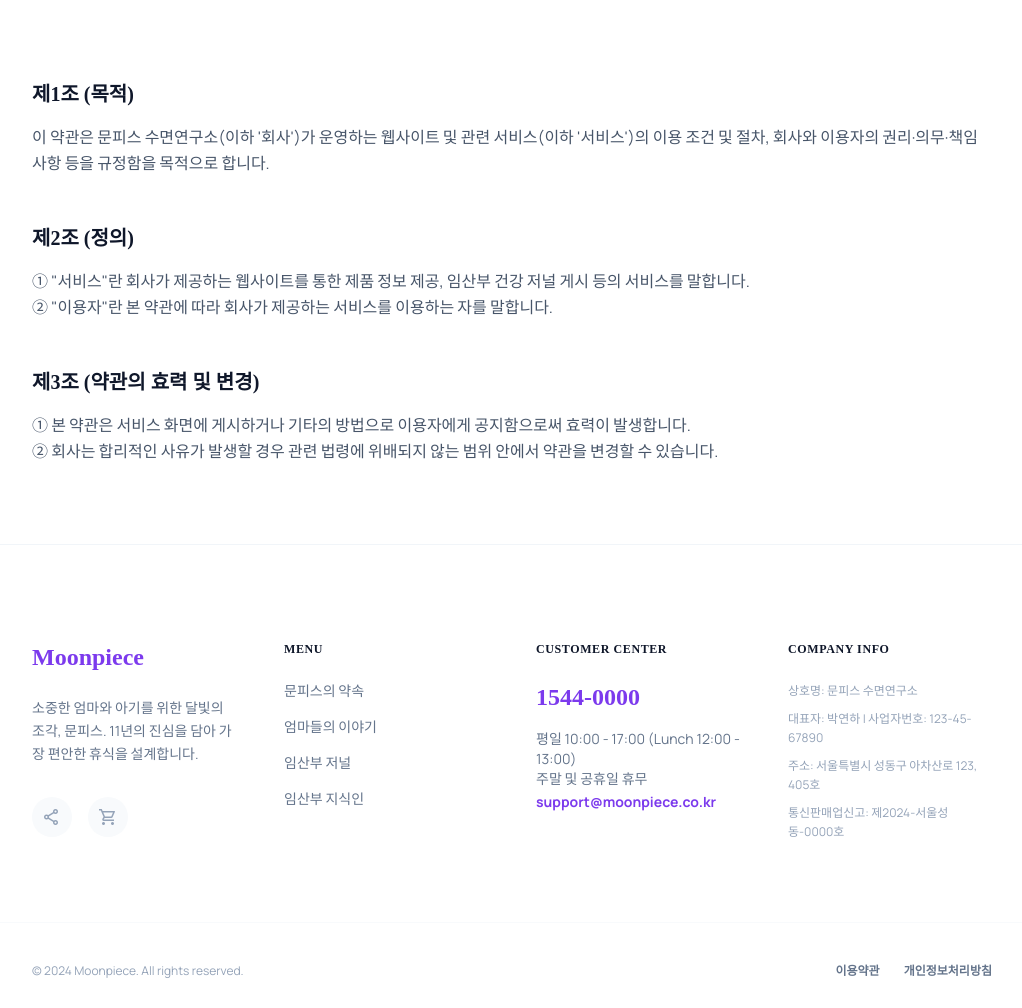
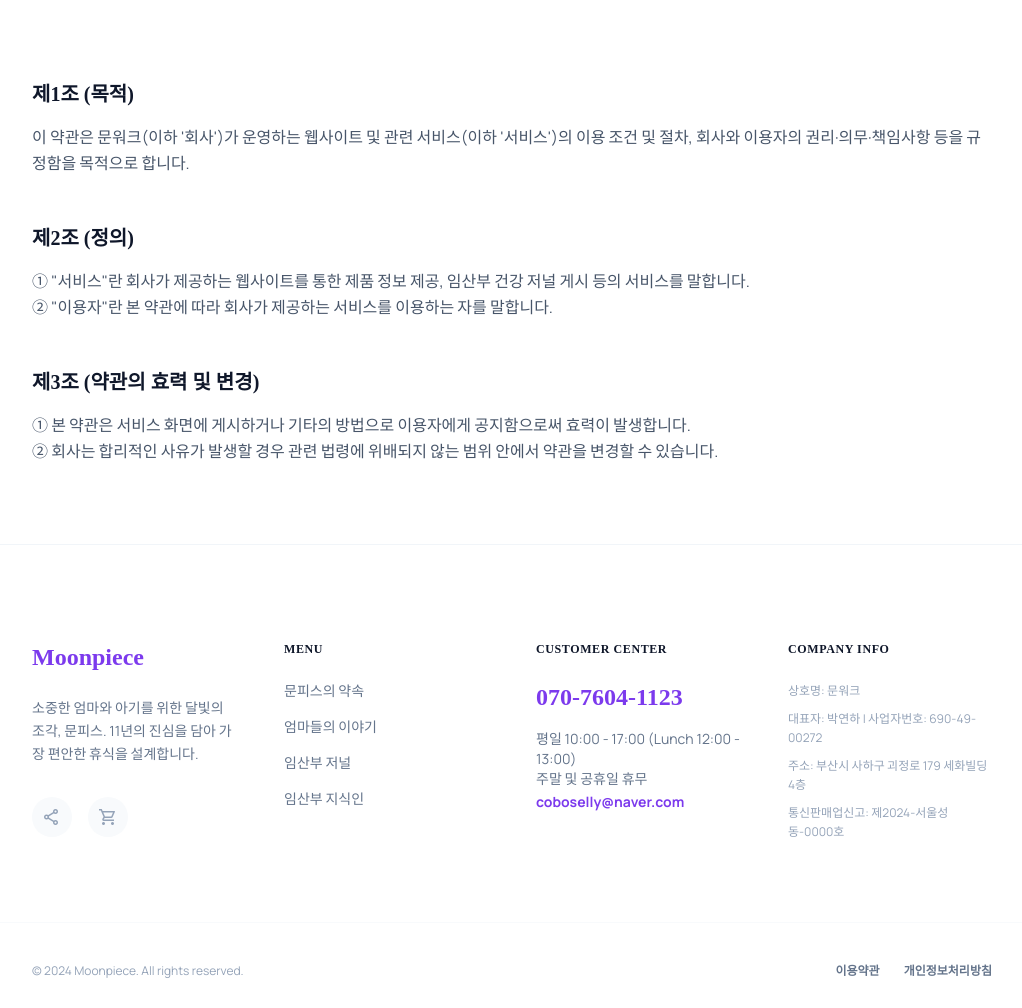
Before and after one commit to wookhong745502-lab/moonpiece-homepage, a website: page terms.html in a window 1280 px wide. Shown: the part 440-1448 px from the top of the page, without its empty margins (128-1150 px from the left). Drawn offline with nearby package versions, Linux system fonts and the light colour scheme.

Commit message:
docs: 푸터 정보 교체 (상호명, 사업자번호, 주소, 이메일, 전화번호)

```diff
--- a/terms.html
+++ b/terms.html
@@ -62,7 +62,7 @@
             <div class="prose prose-slate max-w-none text-slate-600 leading-relaxed space-y-12">
                 <article>
                     <h2 class="text-xl font-bold text-slate-900 mb-4">제1조 (목적)</h2>
-                    <p>이 약관은 문피스 수면연구소(이하 '회사')가 운영하는 웹사이트 및 관련 서비스(이하 '서비스')의 이용 조건 및 절차, 회사와 이용자의 권리·의무·책임사항 등을 규정함을 목적으로 합니다.</p>
+                    <p>이 약관은 문워크(이하 '회사')가 운영하는 웹사이트 및 관련 서비스(이하 '서비스')의 이용 조건 및 절차, 회사와 이용자의 권리·의무·책임사항 등을 규정함을 목적으로 합니다.</p>
                 </article>
                 <article>
                     <h2 class="text-xl font-bold text-slate-900 mb-4">제2조 (정의)</h2>
@@ -104,17 +104,17 @@
             <div>
                 <h4 class="font-bold text-slate-900 mb-6 uppercase tracking-wider text-xs">Customer Center</h4>
                 <div class="space-y-4">
-                    <p class="text-2xl font-black text-moon-600 font-serif">1544-0000</p>
+                    <p class="text-2xl font-black text-moon-600 font-serif">070-7604-1123</p>
                     <p class="text-sm text-slate-500">평일 10:00 - 17:00 (Lunch 12:00 - 13:00)<br>주말 및 공휴일 휴무</p>
-                    <a href="mailto:support@moonpiece.co.kr" class="text-sm text-moon-600 font-bold hover:underline">support@moonpiece.co.kr</a>
+                    <a href="mailto:coboselly@naver.com" class="text-sm text-moon-600 font-bold hover:underline">coboselly@naver.com</a>
                 </div>
             </div>
             <div>
                 <h4 class="font-bold text-slate-900 mb-6 uppercase tracking-wider text-xs">Company Info</h4>
                 <div class="text-xs text-slate-400 leading-relaxed space-y-2">
-                    <p>상호명: 문피스 수면연구소</p>
-                    <p>대표자: 박연하 | 사업자번호: 123-45-67890</p>
-                    <p>주소: 서울특별시 성동구 아차산로 123, 405호</p>
+                    <p>상호명: 문워크</p>
+                    <p>대표자: 박연하 | 사업자번호: 690-49-00272</p>
+                    <p>주소: 부산시 사하구 괴정로 179 세화빌딩 4층</p>
                     <p>통신판매업신고: 제2024-서울성동-0000호</p>
                 </div>
             </div>
```
Also changed, not shown: brand.html (+5 -5 lines), index.html (+5 -5 lines), journal.html (+6 -6 lines), knowledge.html (+5 -5 lines), live_page.html (+3 -3 lines), live_page2.html (+3 -3 lines), privacy.html (+6 -6 lines), review.html (+5 -5 lines), templates/journal_template.html (+6 -6 lines), templates/post_template.html (+5 -5 lines).
